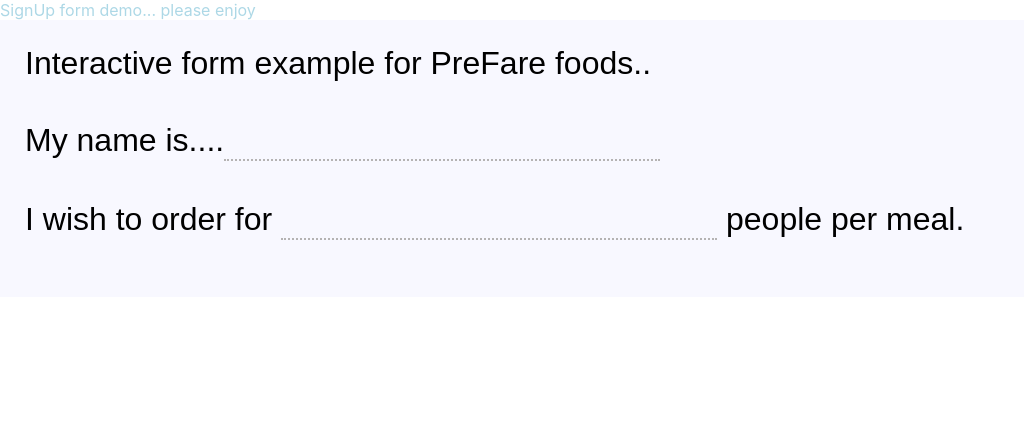
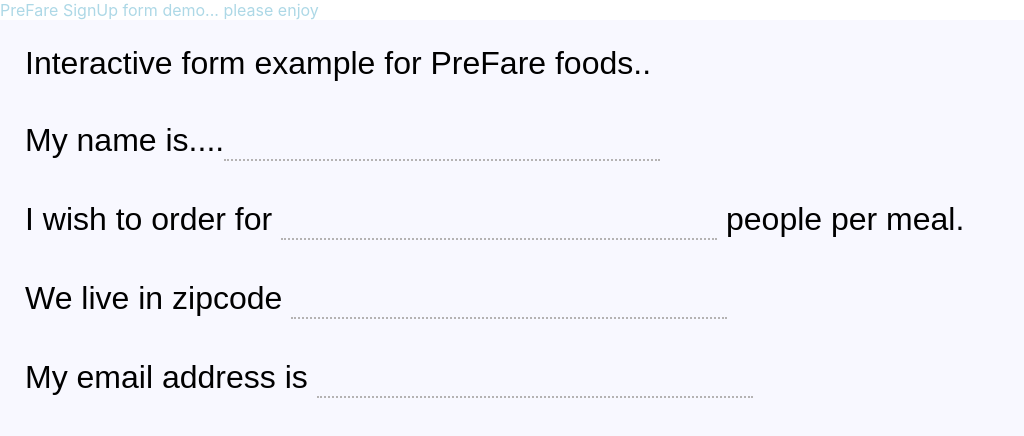
Before and after one commit to andimalfresh/PreFareSignUpForm, a React (Create React App) app: page / in a window 1280 px wide. Shown: the top 436 px of the page, without its empty margins (0-1024 px from the left). Built offline with nearby package versions, Linux system fonts and the light colour scheme.

Commit message:
Added stateful components- passed props to Form element, Changed Form element to Functional Component

```diff
--- a/src/App.js
+++ b/src/App.js
@@ -23,13 +23,28 @@
       number_of_servings:'',
       phone: '',
       meal_credits: '',
+      showInputFormB: false,
+      showInputFormC: false,
     }
   }
+
+  handleFormB = () => {
+    this.setState({
+        showInputFormB: true
+    })
+  }
+
+  handleFormC = () => {
+    this.setState({
+        showInputFormC: true
+    })
+  }
+
   render() {
   return (
     <div className="App">
       <TitleBar />
-      <FinalFormtasy />
+      <FinalFormtasy showInputFormB={this.state.showInputFormB} showInputFormC={this.state.showInputFormC} />
     </div>
     );
   }
--- a/src/components/FinalFormtasy/FinalFormtasy.module.scss
+++ b/src/components/FinalFormtasy/FinalFormtasy.module.scss
@@ -22,11 +22,4 @@
         font-size: 1em;
         font-weight: 500;
     }
-    .formTwo {
-        display: none;
-    }
-    .formThree {
-        display: none;
-    }
-
 }
--- a/src/components/FinalFormtasy/index.js
+++ b/src/components/FinalFormtasy/index.js
@@ -1,22 +1,22 @@
-import React, {Component} from  'react'
+import React from  'react'
 import styles from './FinalFormtasy.module.scss'
 
-class FinalFormtasy extends Component {
-    render() {
+
+const FinalFormtasy = (props) => {
+
     return (
         <div className={styles.formWrapper}>
             Interactive form example for PreFare foods..
             <div className={styles.signUpA}>
             <form>
                 <p className={styles.formOne}>My name is....<input className={styles.formInput}  /></p>
-                <p className={styles.formOne}>I wish to order for <input className={styles.formInput} onKeyDown={console.log('keydown.event')} /> people per meal.</p>
-                <p className={styles.formTwo}>We live in zipcode <input className={styles.formInput} /></p>
+                <p className={styles.formOne}>I wish to order for <input className={styles.formInput} onKeyDown={props.showInputFormB} /> people per meal.</p>
+                <p  id ='formTwo' className={styles.formTwo}>We live in zipcode <input className={styles.formInput} /></p>
                 <p className={styles.formThree}>My email address is <input className={styles.formInput} /></p>
             </form>
             </div>
         </div>
     )
   }
-}
 
 export default FinalFormtasy
--- a/src/components/TitleBar/index.js
+++ b/src/components/TitleBar/index.js
@@ -4,7 +4,7 @@
 const TitleBar = () => {
     return (
         <div className={styles.titleBar}>
-            SignUp form demo... please enjoy
+           PreFare SignUp form demo... please enjoy
         </div>
     )
 }
```
